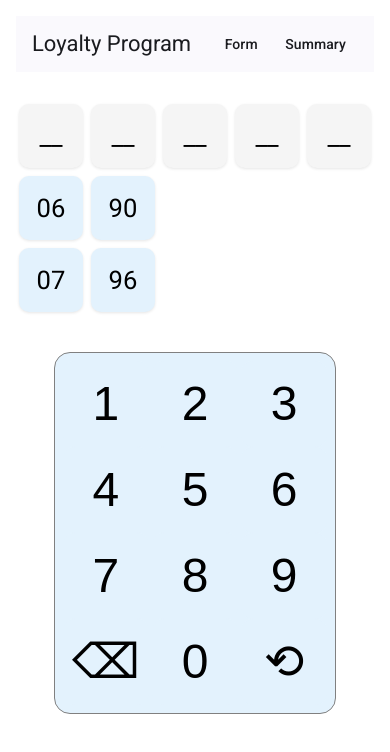
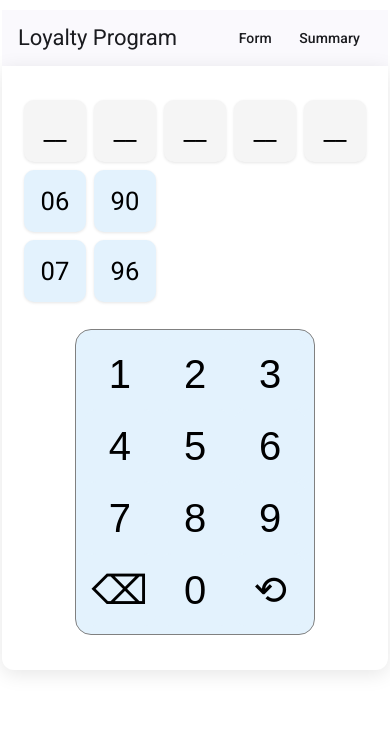
Before and after one commit to TomaszGerstel/loyalty-program, an Angular app: page / in a window 390 px wide. Shown: the top 752 px of the page. Built offline with nearby package versions, Linux system fonts and the light colour scheme.

Commit message:
styles and corrections

```diff
--- a/src/app/app.component.html
+++ b/src/app/app.component.html
@@ -6,8 +6,8 @@
     <button mat-button routerLink="/summary">Summary</button>
   </mat-toolbar>
 
-  <main class="">
+  <div class="app-content">
     <router-outlet></router-outlet>
-  </main>
+  </div>
 
 </div>
--- a/src/app/app.component.scss
+++ b/src/app/app.component.scss
@@ -1,12 +1,50 @@
 .app-container {
-  max-width: 780px;     /* Adjust to your desired tablet width */
-  margin: 0 auto;       /* Center horizontally */
-  padding: 16px;        /* Some breathing room */
+  max-width: 780px;
+  margin: 0 auto;
+  padding: 10px;
   display: flex;
   flex-direction: column;
   align-items: center;
+  width: 100%;
+}
+
+.app-content {
+  display: flex;
+  flex-direction: column;
+  align-items: center;
+  max-width: 780px;
+  min-height: 600px;
+  width: 100%;
+  margin: 0 auto;
+  height: auto;
+  background: white;
+  border-bottom-left-radius: 12px;
+  border-bottom-right-radius: 12px;
+  box-shadow: 0 4px 20px rgba(0, 0, 0, 0.1);
+  padding: 10px;
+  padding-bottom: 2rem;
+  box-sizing: border-box;
+  margin: 0
 }
 
 .spacer {
   flex: 1;
 }
+
+@media (max-width: 800px) and (min-width: 656px) {
+  .app-container {
+    width: 650px;
+  }
+
+  .app-content {
+    padding-left: 0;
+    padding-right: 0;
+
+  }
+}
+
+@media (max-width: 655px) {
+  .app-container {
+    width: 99vw;
+  }
+}
--- a/src/app/form/form.component.html
+++ b/src/app/form/form.component.html
@@ -1,5 +1,5 @@
 <div class="layout-container">
-  <div class="display-panel">
+  <div class="form-panel">
 
     <!-- Row 1 -->
     <div class="entry-row">
--- a/src/app/form/form.component.scss
+++ b/src/app/form/form.component.scss
@@ -1,13 +1,16 @@
 .layout-container {
   display: flex;
-  grid-template-columns: 2fr 1fr;
+  // grid-template-columns: 2fr 1fr;
   gap: 2rem;
-  margin: 2rem;
+  margin: 0 auto;
+  margin-top: 2rem;
   justify-content: center;
+  padding: 0;
+  text-align: center;
 }
 
-.display-panel {
-  margin:auto;
+.form-panel {
+  margin: auto;
 }
 
 .entry-row {
@@ -15,6 +18,7 @@
   gap: 0.5rem;
   margin-bottom: 0.5rem;
   justify-content: left;
+  margin-left: 2rem;
 }
 
 .cell {
@@ -75,27 +79,46 @@
   font-size: 1.1rem;
 }
 
-@media (max-width: 650px) {
+@media (max-width: 655px) {
   .layout-container {
     flex-direction: column;
+    justify-content: center;
     align-items: center;
+    margin: 0 auto;
+    padding: 3px;
+    padding-top: 1.5rem;
+    gap: 1.2rem;
   }
 
   .cell {
-    width: 52px;
-    height: 52px;
-    font-size: 1.2rem;
+    width: 62px;
+    height: 62px;
+    font-size: 1.6rem;
   }
 
   .cell.spacer {
     width: 48px;
   }
+
+  .entry-row {
+    margin-left: 0;
+  }
 }
 
-@media (max-width: 800px) {
+@media (max-width: 800px) and (min-width: 656px) {
   .cell {
-    width: 64px;
-    height: 64px;
+    width: 62px;
+    height: 62px;
     font-size: 1.6rem;
   }
+
+  .entry-row {
+    margin-left: 1rem;
+  }
+
+  .layout-container {
+    padding-left: 0;
+    padding-right: 0;
+  }
+
 }
--- a/src/app/form/form.component.ts
+++ b/src/app/form/form.component.ts
@@ -36,9 +36,10 @@ export class FormComponent {
   }
 
   selectOperator(operator: string) {
+    // return if all filled or prefix not completed
+    if (this.isComplete || this.rows[0].boxes[0].length < 2) return;
     // Start timer when first key pressed
     if (!this.timer.isRunning()) this.timer.start();
-    if (this.isComplete || this.rows[0].boxes[0].length < 2) return;
     this.activeOperator = operator;
     this.rows[0].boxes[1] = operator;
   }
@@ -56,10 +57,7 @@ export class FormComponent {
       return;
     }
 
-    // if (!this.activePrefix) {
-    //   alert('Please select a prefix first');
-    //   return;
-    // }
+    this.resetIfEmpty();
 
     if (this.rows[0].boxes.every(b => (b || '').length === 2)) {
       // all number boxes filled
@@ -125,7 +123,6 @@ export class FormComponent {
     if (this.isComplete) {
       this.isComplete = false;
       this.isResumption = true;
-
     }
 
     // remove from number boxes first
@@ -150,7 +147,11 @@ export class FormComponent {
       this.activePrefix = null;
     }
 
-    // all boxes are empty
+    this.resetIfEmpty();
+  }
+
+  resetIfEmpty() {
+    const mainRow = this.rows[0];
     if (mainRow.boxes.every(b => b === '')) {
       this.reset();
       this.timer.stop();
--- a/src/app/keypad/keypad.component.scss
+++ b/src/app/keypad/keypad.component.scss
@@ -8,12 +8,13 @@
   border: 1px solid grey;
   width: fit-content;
   touch-action: manipulation;
+  margin-right: 1.5rem;
 }
 
 .keypad button {
   border-radius: 12px;
-  width: 80px;
-  height: 80px;
+  width: 78px;
+  height: 78px;
   font-size: 3rem;
   line-height: 1;
   background: #e3f2fd;
@@ -33,16 +34,25 @@
   gap: 0.2rem;
 }
 
-@media (max-width: 800px) {
-  button {
-    width: 55px;
-    height: 55px;
+@media (max-width: 800px) and (min-width: 656px) {
+  .keypad button {
+    width: 58px;
+    height: 58px;
+    font-size: 2.4rem;
+  }
+  .keypad {
+    margin-right: 1rem;
   }
 }
 
-@media (max-width: 650px) {
+@media (max-width: 655px) {
   .keypad button {
-    width: 86px;
-    height: 86px;
+    width: 72px;
+    height: 72px;
+    font-size: 2.5rem;
   }
+  .keypad {
+    margin-right: 0;
+  }
+
 }
--- a/src/app/service/timer.service.ts
+++ b/src/app/service/timer.service.ts
@@ -6,12 +6,14 @@ export class TimerService {
 
   start() {
     this.startTime = performance.now();
+    console.log("timer started");
   }
 
   stop(): number {
     if (!this.startTime) return 0;
     const duration = (performance.now() - this.startTime) / 1000;
     this.startTime = null;
+    console.log("timer stopped");
     return parseFloat(duration.toFixed(3));
   }
 
--- a/src/app/summary/summary.component.scss
+++ b/src/app/summary/summary.component.scss
@@ -1,6 +1,9 @@
 .summary-container {
   padding: 1.5rem;
   text-align: center;
+  margin: 0 auto;
+  width: 780px;
+  display: table-cell;
 }
 
 table {
@@ -17,4 +20,16 @@ table {
   text-align: center;
   color: #9e9e9e;
   padding: 2rem;
+  width: 780px;
 }
+
+@media (max-width: 800px) and (min-width: 656px){
+  .summary-container, .empty {
+    width: 698px;
+    margin: 0 auto;
+  }
+}
+
+@media (max-width: 655px) {
+
+}
--- a/src/index.html
+++ b/src/index.html
@@ -4,7 +4,7 @@
   <meta charset="utf-8">
   <title>LoyaltyProgram</title>
   <base href="/">
-  <meta name="viewport" content="width=device-width, initial-scale=1">
+  <meta name="viewport" content="width=device-width, initial-scale=1.0, maximum-scale=1.0, user-scalable=no">
   <link rel="icon" type="image/x-icon" href="favicon.ico">
   <link href="https://fonts.googleapis.com/css2?family=Roboto:wght@300;400;500&display=swap" rel="stylesheet">
   <link href="https://fonts.googleapis.com/icon?family=Material+Icons" rel="stylesheet">
--- a/src/styles.scss
+++ b/src/styles.scss
@@ -1,4 +1,20 @@
 /* You can add global styles to this file, and also import other style files */
 
-html, body { height: 100%; }
-body { margin: 0; font-family: Roboto, "Helvetica Neue", sans-serif; }
+html, body {
+  height: 100%;
+  overscroll-behavior: none;
+  touch-action: manipulation;
+}
+body {
+  margin: 0;
+  font-family: Roboto, "Helvetica Neue", sans-serif;
+  height: 100%;
+  width: 100%;
+  display: flex;
+  justify-content: center;
+  align-content: center;
+  overflow-x: hidden;
+  overflow-y: scroll;
+  padding-left: env(safe-area-inset-left);
+  padding-right: env(safe-area-inset-right);
+}
```
